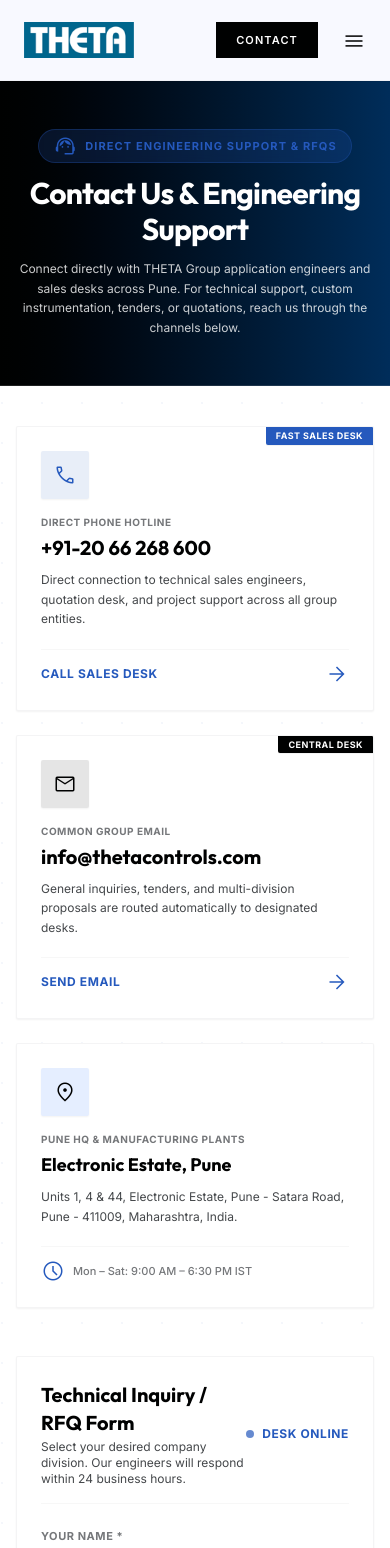
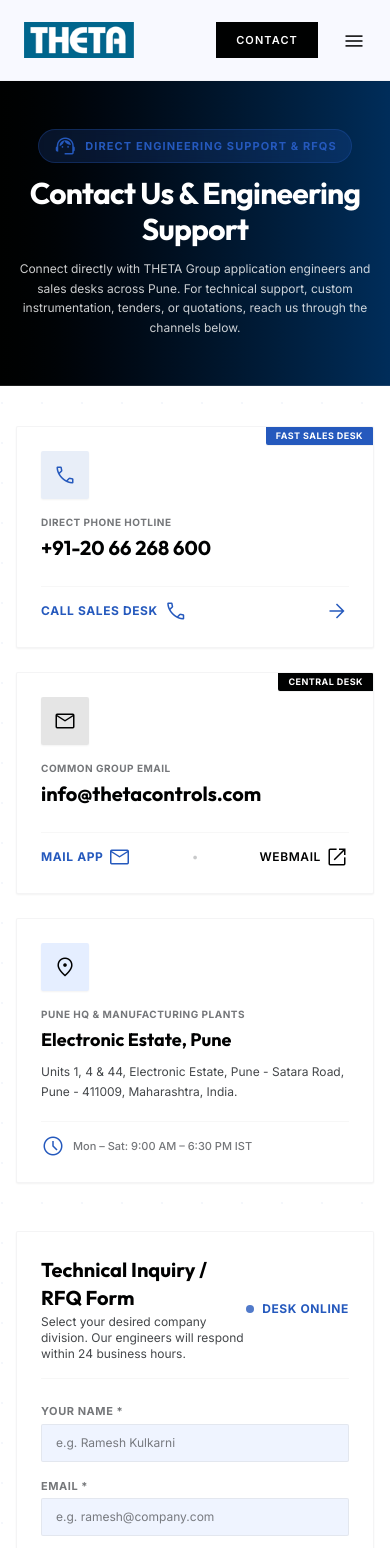
Before and after one commit to vrushabh-digraje/Theta, a React (Vite) app: page /contact in a window 390 px wide. Shown: the top 1548 px of the page. Built offline with nearby package versions, Linux system fonts and the light colour scheme.

Commit message:
Remove card description text and make phone and email directly clickable for mobile apps and web

```diff
--- a/src/pages/Contact.tsx
+++ b/src/pages/Contact.tsx
@@ -119,10 +119,7 @@ export const Contact: FC = () => {
         <div className="grid grid-cols-1 md:grid-cols-2 lg:grid-cols-3 gap-6 mb-12">
 
           {/* Card 1: Direct Phone Hotline */}
-          <a
-            href="tel:+912066268600"
-            className="p-6 sm:p-7 bg-surface-container-lowest border border-outline-variant/20 hover:border-secondary rounded-xs shadow-xs hover:shadow-xl transition-all duration-300 hover:-translate-y-1 group flex flex-col justify-between relative overflow-hidden"
-          >
+          <div className="p-6 sm:p-7 bg-surface-container-lowest border border-outline-variant/20 hover:border-secondary rounded-xs shadow-xs hover:shadow-xl transition-all duration-300 hover:-translate-y-1 group flex flex-col justify-between relative overflow-hidden">
             <div className="absolute top-0 right-0 bg-secondary text-white text-[9px] font-bold uppercase tracking-wider px-2.5 py-0.5 rounded-bl-xs shadow-2xs">
               Fast Sales Desk
             </div>
@@ -134,27 +131,31 @@ export const Contact: FC = () => {
               <span className="font-body text-[10px] font-bold text-outline uppercase tracking-wider block mb-1">
                 Direct Phone Hotline
               </span>
-              <h3 className="font-display text-xl sm:text-2xl font-bold text-primary group-hover:text-secondary transition-colors mb-2">
+              <a
+                href="tel:+912066268600"
+                className="font-display text-xl sm:text-2xl font-bold text-primary hover:text-secondary transition-colors block mb-1"
+                title="Click to call +91-20 66 268 600"
+              >
                 +91-20 66 268 600
-              </h3>
-              <p className="font-body text-xs text-on-surface-variant leading-relaxed">
-                Direct connection to technical sales engineers, quotation desk, and project support across all group entities.
-              </p>
+              </a>
             </div>
 
             <div className="mt-5 pt-3 border-t border-outline-variant/15 flex items-center justify-between text-xs font-bold text-secondary uppercase tracking-wider">
-              <span>Call Sales Desk</span>
+              <a
+                href="tel:+912066268600"
+                className="hover:underline flex items-center gap-1.5 text-secondary"
+              >
+                <span>Call Sales Desk</span>
+                <span className="material-symbols-outlined text-[16px]">call</span>
+              </a>
               <span className="material-symbols-outlined text-[16px] group-hover:translate-x-1 transition-transform">
                 arrow_forward
               </span>
             </div>
-          </a>
+          </div>
 
           {/* Card 2: Central Group Email */}
-          <a
-            href="mailto:info@thetacontrols.com"
-            className="p-6 sm:p-7 bg-surface-container-lowest border border-outline-variant/20 hover:border-secondary rounded-xs shadow-xs hover:shadow-xl transition-all duration-300 hover:-translate-y-1 group flex flex-col justify-between relative overflow-hidden"
-          >
+          <div className="p-6 sm:p-7 bg-surface-container-lowest border border-outline-variant/20 hover:border-secondary rounded-xs shadow-xs hover:shadow-xl transition-all duration-300 hover:-translate-y-1 group flex flex-col justify-between relative overflow-hidden">
             <div className="absolute top-0 right-0 bg-primary text-white text-[9px] font-bold uppercase tracking-wider px-2.5 py-0.5 rounded-bl-xs shadow-2xs">
               Central Desk
             </div>
@@ -166,21 +167,37 @@ export const Contact: FC = () => {
               <span className="font-body text-[10px] font-bold text-outline uppercase tracking-wider block mb-1">
                 Common Group Email
               </span>
-              <h3 className="font-display text-xl sm:text-2xl font-bold text-primary group-hover:text-secondary transition-colors mb-2 truncate">
+              <a
+                href="mailto:info@thetacontrols.com"
+                className="font-display text-xl sm:text-2xl font-bold text-primary hover:text-secondary transition-colors block mb-1 truncate"
+                title="Click to email info@thetacontrols.com"
+              >
                 info@thetacontrols.com
-              </h3>
-              <p className="font-body text-xs text-on-surface-variant leading-relaxed">
-                General inquiries, tenders, and multi-division proposals are routed automatically to designated desks.
-              </p>
+              </a>
             </div>
 
-            <div className="mt-5 pt-3 border-t border-outline-variant/15 flex items-center justify-between text-xs font-bold text-secondary uppercase tracking-wider">
-              <span>Send Email</span>
-              <span className="material-symbols-outlined text-[16px] group-hover:translate-x-1 transition-transform">
-                arrow_forward
-              </span>
+            <div className="mt-5 pt-3 border-t border-outline-variant/15 flex items-center justify-between text-xs font-bold uppercase tracking-wider gap-2">
+              <a
+                href="mailto:info@thetacontrols.com"
+                className="text-secondary hover:underline flex items-center gap-1"
+                title="Open in Mail App (Mobile & Laptop)"
+              >
+                <span>Mail App</span>
+                <span className="material-symbols-outlined text-[14px]">mail</span>
+              </a>
+              <span className="text-outline/40">•</span>
+              <a
+                href="https://mail.google.com/mail/?view=cm&fs=1&to=info@thetacontrols.com"
+                target="_blank"
+                rel="noopener noreferrer"
+                className="text-primary hover:text-secondary hover:underline flex items-center gap-1 font-semibold"
+                title="Open in Gmail Web (Browser)"
+              >
+                <span>Webmail</span>
+                <span className="material-symbols-outlined text-[14px]">open_in_new</span>
+              </a>
             </div>
-          </a>
+          </div>
 
           {/* Card 3: Pune Plant & Facility */}
           <div className="p-6 sm:p-7 bg-surface-container-lowest border border-outline-variant/20 rounded-xs shadow-xs flex flex-col justify-between">
```
